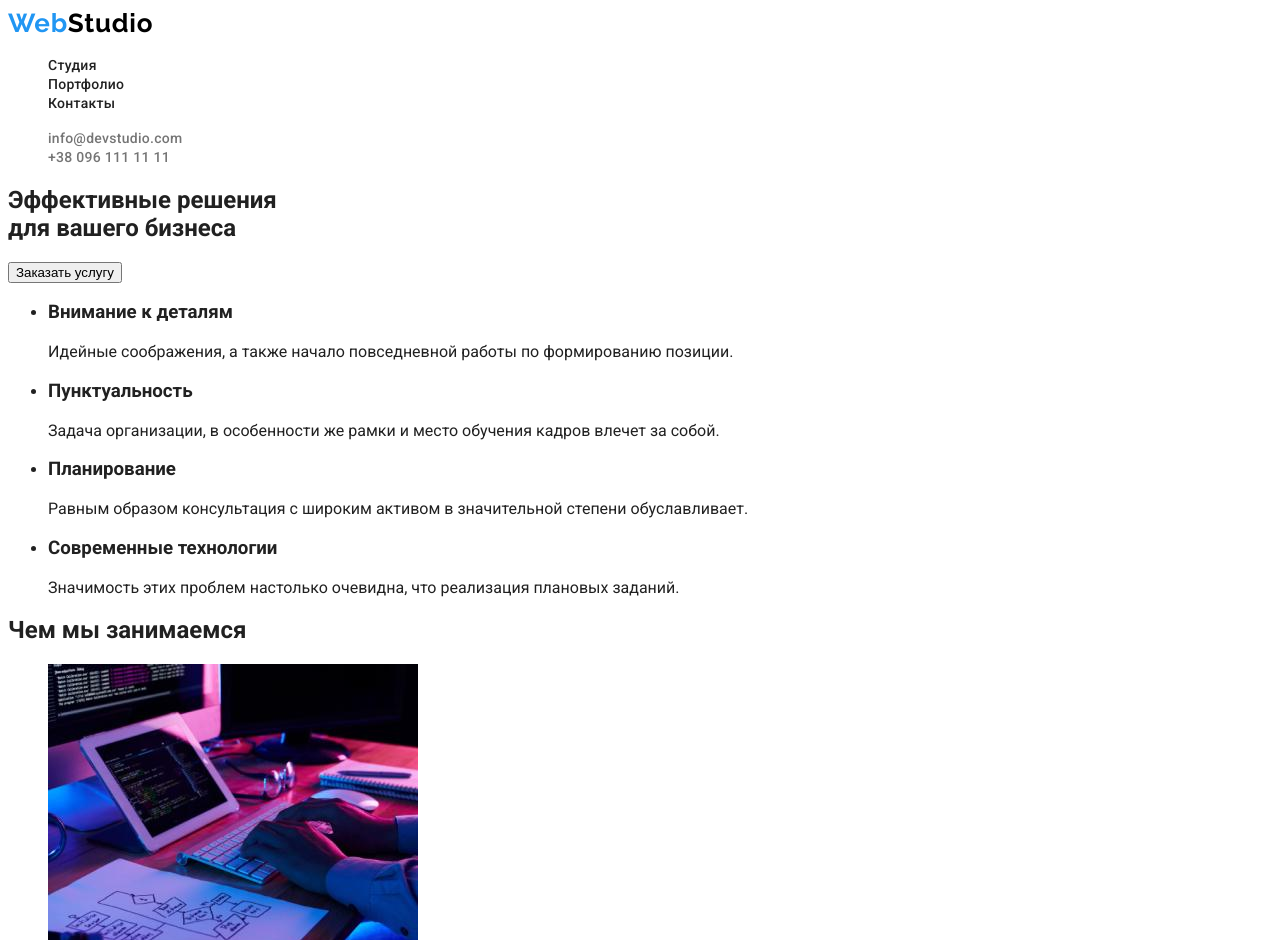
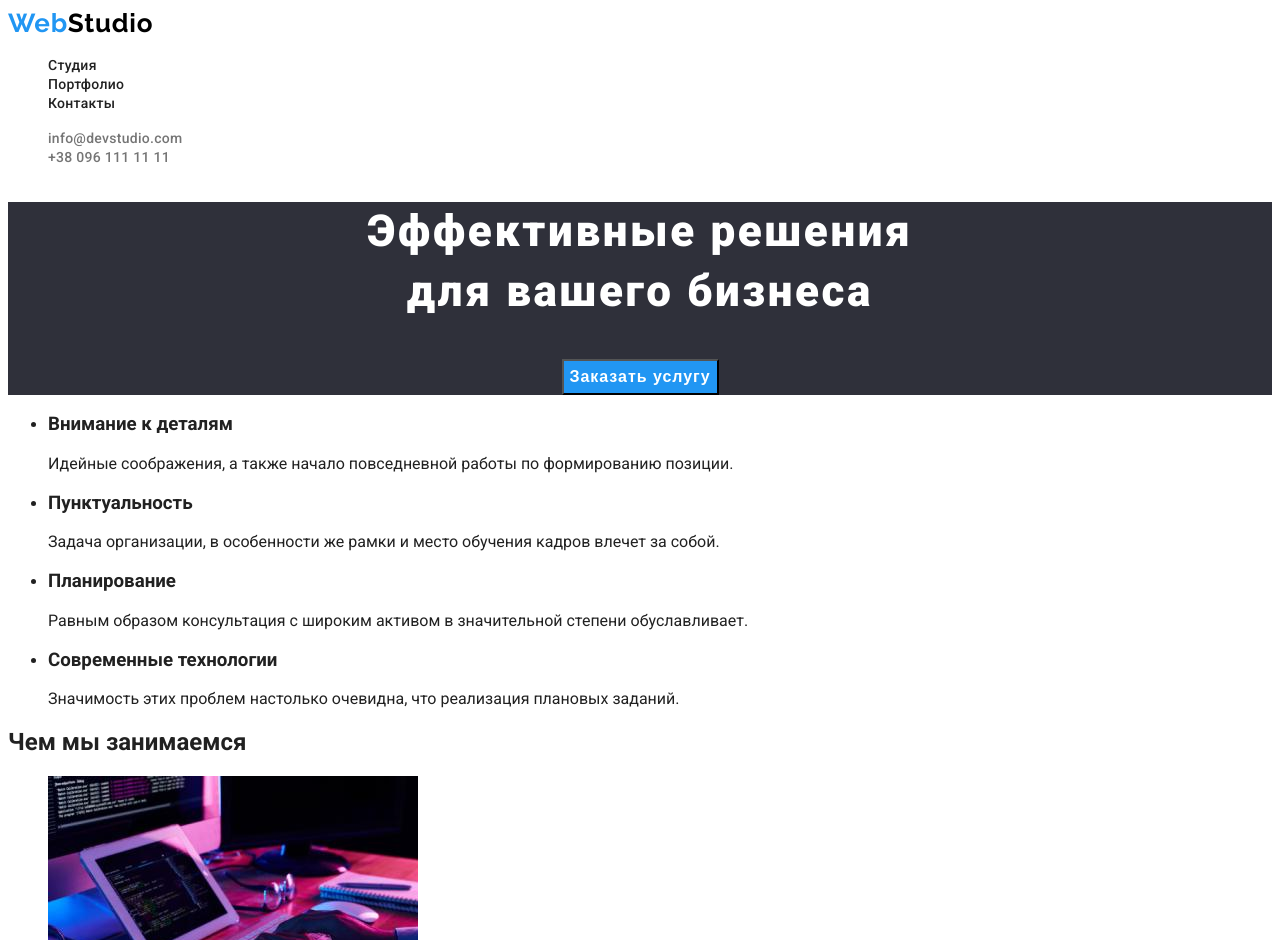
Before and after one commit to BogdanGoIT/goit-markup-hw-02, a plain HTML site: page index.html in a window 1280 px wide. Shown: the top 940 px of the page. Drawn offline with Linux system fonts and the light colour scheme.

Commit message:
стилизирует hero

```diff
--- a/css/styles.css
+++ b/css/styles.css
@@ -61,3 +61,28 @@ body {
 .nav-contacts .link {
   color: #757575;
 }
+
+/* HERO */
+.hero {
+  background-color: #2f303a;
+  text-align: center;
+}
+
+.hero-title {
+  font-weight: 900;
+  font-size: 44px;
+  line-height: 1.36;
+  text-align: center;
+  letter-spacing: 0.06em;
+  color: #ffffff;
+}
+
+.hero-btn {
+  font-weight: 700;
+  font-size: 16px;
+  line-height: 1.87;
+
+  letter-spacing: 0.06em;
+  color: #ffffff;
+  background-color: #2196f3;
+}
--- a/index.html
+++ b/index.html
@@ -47,9 +47,9 @@
 
     <main>
         <!-- Герой -->
-        <section>
-            <h1>Эффективные решения<br /> для вашего бизнеса</h1>
-            <button type="button">Заказать услугу</button>
+        <section class="hero">
+            <h1 class="hero-title">Эффективные решения<br /> для вашего бизнеса</h1>
+            <button type="button" class="hero-btn">Заказать услугу</button>
         </section>
 
         <!-- Особенности -->
```
